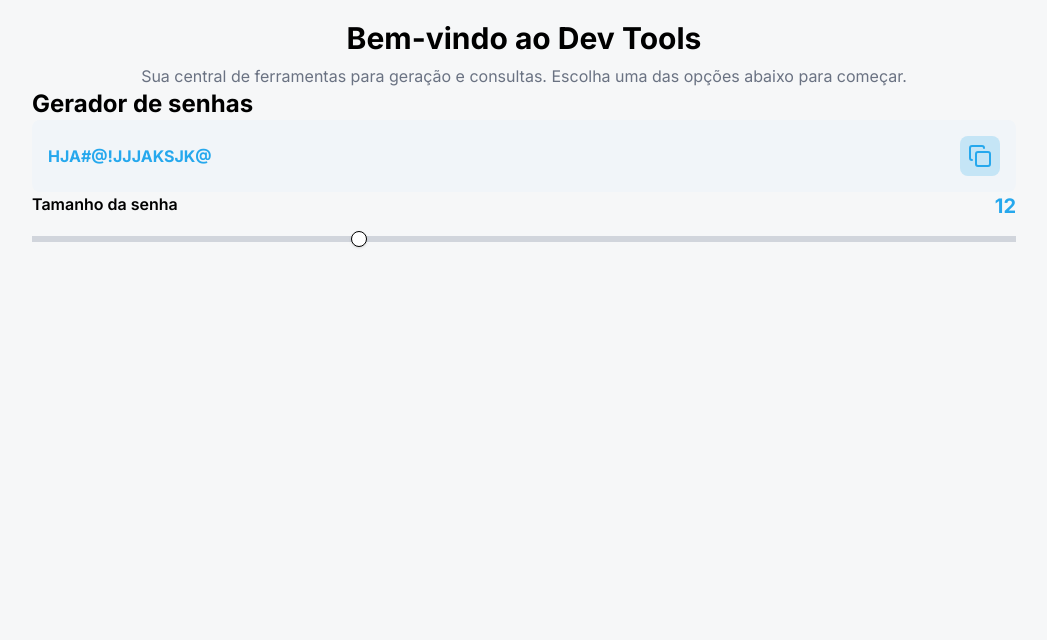
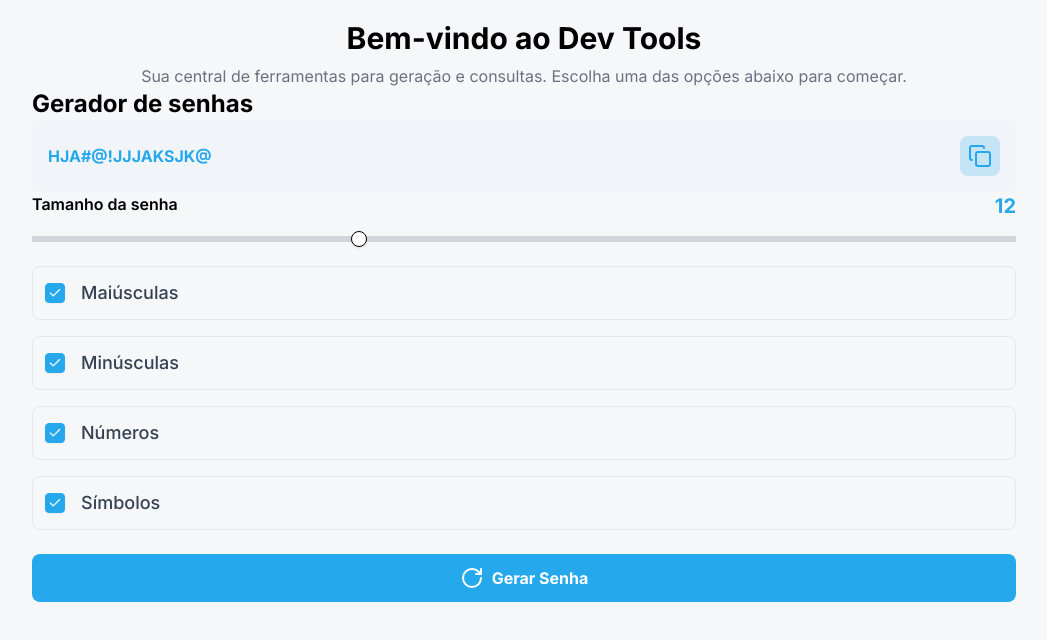
Before and after one commit to maxmalato/dev-tools, a React (Vite) app: page /gerar-senha in a window 1280 px wide. Shown: the top 640 px of the page, without its empty margins (116-1163 px from the left). Built offline with nearby package versions, Linux system fonts and the light colour scheme.

Commit message:
feat: adicionar componentes CheckboxShared e Label, e integrar na página GerarSenha

```diff
--- a/package.json
+++ b/package.json
@@ -10,6 +10,8 @@
     "preview": "vite preview"
   },
   "dependencies": {
+    "@radix-ui/react-checkbox": "^1.3.3",
+    "@radix-ui/react-label": "^2.1.7",
     "@radix-ui/react-slider": "^1.3.6",
     "@tailwindcss/vite": "^4.1.14",
     "@tanstack/react-query": "^5.90.2",
--- /dev/null
+++ b/src/components/shared/CheckboxShared.tsx
@@ -0,0 +1,28 @@
+import { Checkbox } from "@/components/ui/checkbox";
+import { Label } from "@/components/ui/label";
+
+interface CheckboxSharedProps {
+    id: string;
+    label: string;
+    checked?: boolean;
+    onCheckedChange?: (checked: boolean) => void;
+}
+
+export function CheckboxShared({ id, label, checked, onCheckedChange }: CheckboxSharedProps) {
+    return (
+        <Label
+            htmlFor={id}
+            className="flex items-center space-x-2 p-3 rounded-lg border border-gray-200 cursor-pointer select-none"
+        >
+            <Checkbox
+                id={id}
+                checked={checked}
+                onCheckedChange={onCheckedChange}
+                className="data-[state=checked]:bg-[#26a8ed] data-[state=checked]:border-[#26a8ed] [&_svg]:text-white size-5"
+            />
+            <span className="text-gray-700 font-medium cursor-pointer text-lg">
+                {label}
+            </span>
+        </Label>
+    )
+};
--- /dev/null
+++ b/src/components/ui/checkbox.tsx
@@ -0,0 +1,30 @@
+import * as React from "react"
+import * as CheckboxPrimitive from "@radix-ui/react-checkbox"
+import { CheckIcon } from "lucide-react"
+
+import { cn } from "@/lib/utils"
+
+function Checkbox({
+  className,
+  ...props
+}: React.ComponentProps<typeof CheckboxPrimitive.Root>) {
+  return (
+    <CheckboxPrimitive.Root
+      data-slot="checkbox"
+      className={cn(
+        "peer border-input dark:bg-input/30 data-[state=checked]:bg-primary data-[state=checked]:text-primary-foreground dark:data-[state=checked]:bg-primary data-[state=checked]:border-primary focus-visible:border-ring focus-visible:ring-ring/50 aria-invalid:ring-destructive/20 dark:aria-invalid:ring-destructive/40 aria-invalid:border-destructive size-4 shrink-0 rounded-[4px] border shadow-xs transition-shadow outline-none focus-visible:ring-[3px] disabled:cursor-not-allowed disabled:opacity-50",
+        className
+      )}
+      {...props}
+    >
+      <CheckboxPrimitive.Indicator
+        data-slot="checkbox-indicator"
+        className="grid place-content-center text-current transition-none"
+      >
+        <CheckIcon className="size-3.5" />
+      </CheckboxPrimitive.Indicator>
+    </CheckboxPrimitive.Root>
+  )
+}
+
+export { Checkbox }
--- /dev/null
+++ b/src/components/ui/label.tsx
@@ -0,0 +1,22 @@
+import * as React from "react"
+import * as LabelPrimitive from "@radix-ui/react-label"
+
+import { cn } from "@/lib/utils"
+
+function Label({
+  className,
+  ...props
+}: React.ComponentProps<typeof LabelPrimitive.Root>) {
+  return (
+    <LabelPrimitive.Root
+      data-slot="label"
+      className={cn(
+        "flex items-center gap-2 text-sm leading-none font-medium select-none group-data-[disabled=true]:pointer-events-none group-data-[disabled=true]:opacity-50 peer-disabled:cursor-not-allowed peer-disabled:opacity-50",
+        className
+      )}
+      {...props}
+    />
+  )
+}
+
+export { Label }
--- a/src/pages/GerarSenha.tsx
+++ b/src/pages/GerarSenha.tsx
@@ -1,8 +1,16 @@
 import { Header } from "@/components/shared/Header";
-import { Copy } from "lucide-react";
+import { Copy, RotateCw } from "lucide-react";
 import { Slider } from "@/components/ui/slider";
+import { CheckboxShared } from "@/components/shared/CheckboxShared";
+import { useState } from "react";
+
 
 export function GerarSenha() {
+    const [includeUppercase, setIncludeUppercase] = useState(true);
+    const [includeLowercase, setIncludeLowercase] = useState(true);
+    const [includeNumbers, setIncludeNumbers] = useState(true);
+    const [includeSymbols, setIncludeSymbols] = useState(true);
+
     return (
         <>
             <Header />
@@ -23,6 +31,41 @@ export function GerarSenha() {
                     </div>
                     <Slider defaultValue={[33]} max={100} step={1} className="bg-gray-300" />
                 </section>
+
+                <section className="space-y-4 mt-6">
+                    <CheckboxShared
+                        id="uppercase"
+                        label="Maiúsculas"
+                        checked={includeUppercase}
+                        onCheckedChange={setIncludeUppercase}
+                    />
+
+                    <CheckboxShared
+                        id="lowercase"
+                        label="Minúsculas"
+                        checked={includeLowercase}
+                        onCheckedChange={setIncludeLowercase}
+                    />
+                    <CheckboxShared
+                        id="numbers"
+                        label="Números"
+                        checked={includeNumbers}
+                        onCheckedChange={setIncludeNumbers}
+                    />
+                    <CheckboxShared
+                        id="symbols"
+                        label="Símbolos"
+                        checked={includeSymbols}
+                        onCheckedChange={setIncludeSymbols}
+                    />
+                </section>
+
+                <button className="w-full bg-[#26a8ed] hover:bg-[#1e90cc] transition-colors text-white font-bold py-3 rounded-lg mt-6 flex justify-center items-center gap-2 cursor-pointer">
+                    <RotateCw />
+                    Gerar Senha
+                </button>
+
+
             </main>
         </>
     )
```
Also changed, not shown: 1 other file (tests, documents, lock files or other folders).
